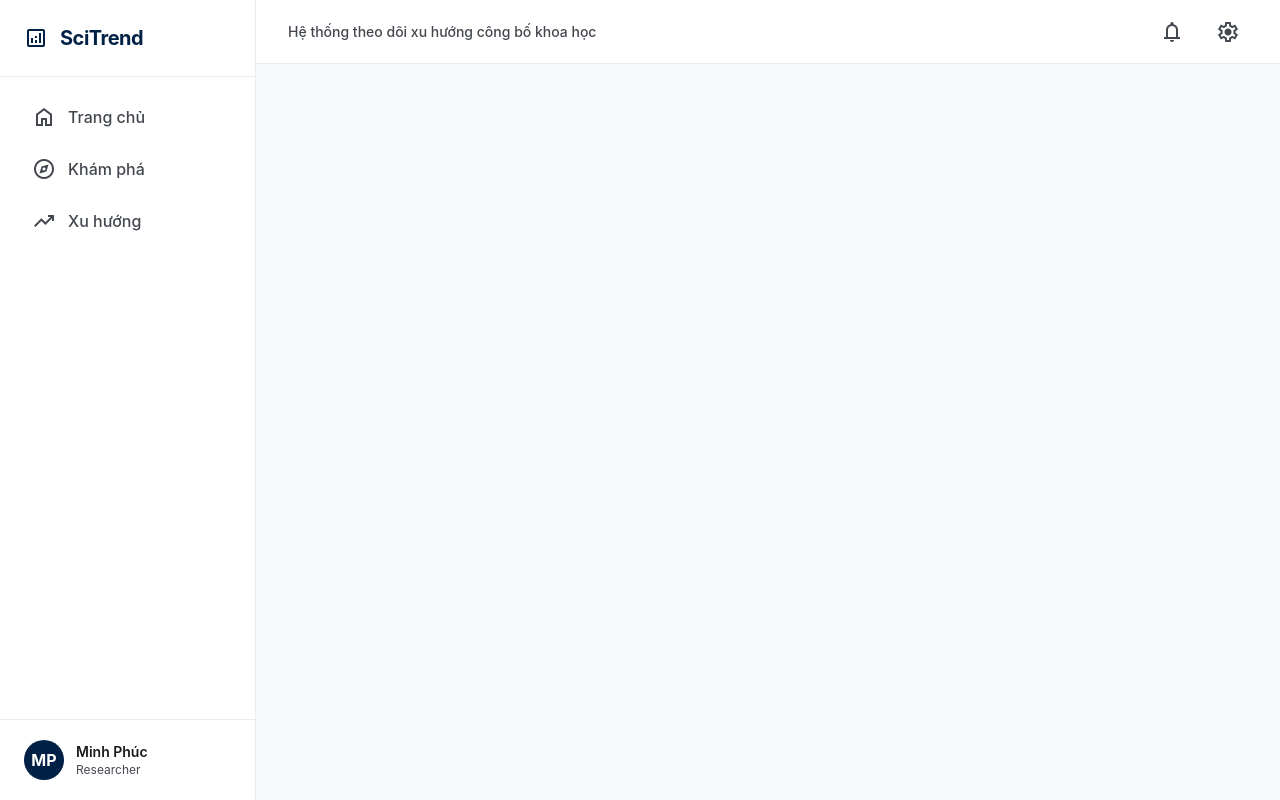
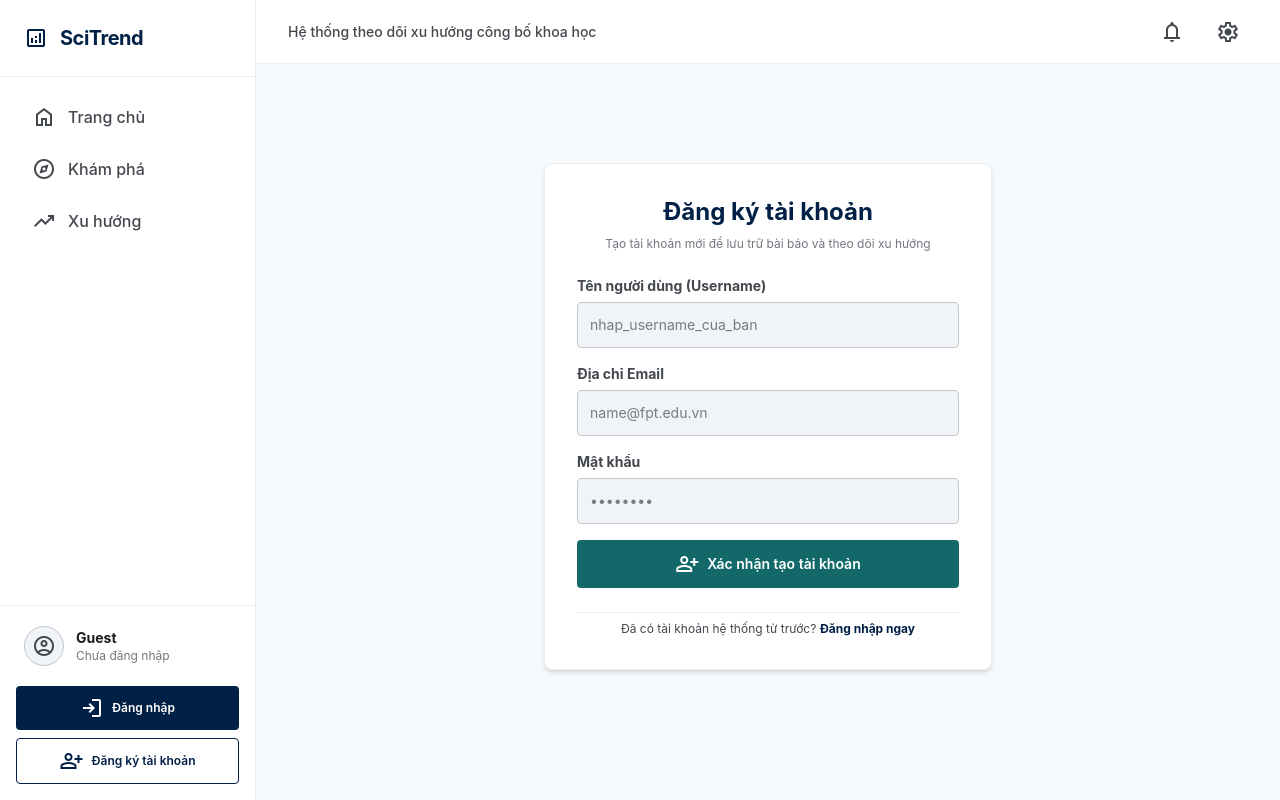
Before and after one commit to Phc253/Scientific-Trend-Front-End---SWP391, a React (Vite) app: page /register in a window 1280 px wide. Built offline with nearby package versions, Linux system fonts and the light colour scheme.

Commit message:
feat: add integrated login and register routing interfaces to sidebar

```diff
--- a/src/App.tsx
+++ b/src/App.tsx
@@ -4,6 +4,8 @@ import Layout from "./components/Layout";
 import Home from "./pages/Home";
 import Search from "./pages/Search";
 import Dashboard from "./pages/Dashboard";
+import Login from "./pages/Login";
+import Register from "./pages/Register";
 
 const App: React.FC = () => {
   return (
@@ -15,6 +17,8 @@ const App: React.FC = () => {
           <Route path="/" element={<Home />} />
           <Route path="/search" element={<Search />} />
           <Route path="/dashboard" element={<Dashboard />} />
+          <Route path="/login" element={<Login />} />
+          <Route path="/register" element={<Register />} />
         </Routes>
       </Layout>
     </Router>
--- a/src/components/Layout.tsx
+++ b/src/components/Layout.tsx
@@ -46,15 +46,41 @@ const Layout: React.FC<{ children: React.ReactNode }> = ({ children }) => {
         </nav>
 
         {/* Thông tin tài khoản người dùng đăng nhập ở góc dưới cùng Sidebar */}
-        <div className="p-4 border-t border-[#ebeef0]">
+        <div className="p-4 border-t border-[#ebeef0] space-y-3">
           <div className="flex items-center gap-3 px-2 py-1">
-            <div className="w-10 h-10 rounded-full bg-[#002045] text-white flex items-center justify-center font-bold">
-              MP
+            {/* Avatar mặc định cho khách (Guest Icon) */}
+            <div className="w-10 h-10 rounded-full bg-[#f1f4f6] text-[#43474e] flex items-center justify-center border border-[#c4c6cf]">
+              <span className="material-symbols-outlined text-xl">
+                account_circle
+              </span>
             </div>
             <div>
-              <p className="text-sm font-semibold text-[#181c1e]">Minh Phúc</p>
-              <p className="text-xs text-[#43474e]">Researcher</p>
+              <p className="text-sm font-bold text-[#181c1e]">Guest</p>
+              <p className="text-xs text-[#74777f]">Chưa đăng nhập</p>
             </div>
+          </div>
+
+          {/* Các nút điều hướng Đăng nhập & Đăng ký sử dụng đúng hệ màu thương hiệu */}
+          <div className="flex flex-col gap-2 pt-1">
+            {/* Nút Đăng nhập: Đậm màu chủ đạo (Primary Filled Button) */}
+            <Link
+              to="/login"
+              className="w-full bg-[#002045] hover:opacity-90 text-white text-xs font-semibold py-2.5 px-4 rounded flex items-center justify-center gap-2 transition-all duration-200"
+            >
+              <span className="material-symbols-outlined text-sm">login</span>
+              Đăng nhập
+            </Link>
+
+            {/* Nút Đăng ký: Đường viền mảnh (Secondary Outlined Button) */}
+            <Link
+              to="/register"
+              className="w-full border border-[#002045] text-[#002045] hover:bg-[#f1f4f6] text-xs font-semibold py-2.5 px-4 rounded flex items-center justify-center gap-2 transition-all duration-200"
+            >
+              <span className="material-symbols-outlined text-sm">
+                person_add
+              </span>
+              Đăng ký tài khoản
+            </Link>
           </div>
         </div>
       </aside>
--- /dev/null
+++ b/src/pages/Login.tsx
@@ -0,0 +1,83 @@
+import React, { useState } from "react";
+import { Link } from "react-router-dom";
+
+const Login: React.FC = () => {
+  // Quản lý trạng thái nhập liệu theo đúng DTO LoginRequest của Back-end
+  const [email, setEmail] = useState("");
+  const [password, setPassword] = useState("");
+
+  const handleSubmit = (e: React.FormEvent) => {
+    e.preventDefault();
+    console.log("Dữ liệu đăng nhập gửi lên API:", { email, password });
+    // Tuần 4-10: Nhóm sẽ viết hàm fetch() hoặc axios.post() gọi API /api/Account/login tại đây
+  };
+
+  return (
+    <div className="min-h-[80vh] flex items-center justify-center animate-fadeIn">
+      <div className="bg-white p-8 rounded-lg border border-[#ebeef0] shadow-md w-full max-w-md space-y-6">
+        {/* Tiêu đề trang */}
+        <div className="text-center space-y-2">
+          <h2 className="text-2xl font-bold text-[#002045]">
+            Đăng nhập hệ thống
+          </h2>
+          <p className="text-xs text-[#74777f]">
+            Sử dụng tài khoản học thuật của bạn để tiếp tục
+          </p>
+        </div>
+
+        {/* Form nhập liệu */}
+        <form onSubmit={handleSubmit} className="space-y-4 text-sm">
+          {/* Ô nhập Email */}
+          <div className="space-y-1.5">
+            <label className="block font-bold text-[#43474e]">
+              Địa chỉ Email
+            </label>
+            <input
+              type="email"
+              required
+              placeholder="name@fpt.edu.vn"
+              className="w-full p-3 bg-[#f1f4f6] border border-[#c4c6cf] rounded focus:outline-none focus:border-[#13696a] focus:ring-1 focus:ring-[#13696a] transition-all"
+              value={email}
+              onChange={(e) => setEmail(e.target.value)}
+            />
+          </div>
+
+          {/* Ô nhập Mật khẩu */}
+          <div className="space-y-1.5">
+            <label className="block font-bold text-[#43474e]">Mật khẩu</label>
+            <input
+              type="password"
+              required
+              placeholder="••••••••"
+              className="w-full p-3 bg-[#f1f4f6] border border-[#c4c6cf] rounded focus:outline-none focus:border-[#13696a] focus:ring-1 focus:ring-[#13696a] transition-all"
+              value={password}
+              onChange={(e) => setPassword(e.target.value)}
+            />
+          </div>
+
+          {/* Nút bấm Đăng nhập: Áp dụng đúng mã màu Primary Filled của hệ thống */}
+          <button
+            type="submit"
+            className="w-full bg-[#002045] hover:opacity-95 text-white font-semibold py-3 rounded transition-opacity mt-2 cursor-pointer flex items-center justify-center gap-2"
+          >
+            <span className="material-symbols-outlined text-sm">login</span>
+            Xác nhận đăng nhập
+          </button>
+        </form>
+
+        {/* Liên kết chuyển hướng nhanh */}
+        <div className="text-center text-xs text-[#43474e] pt-2 border-t border-[#ebeef0]">
+          Chưa có tài khoản nghiên cứu?{" "}
+          <Link
+            to="/register"
+            className="text-[#13696a] font-bold hover:underline"
+          >
+            Đăng ký ngay tại đây
+          </Link>
+        </div>
+      </div>
+    </div>
+  );
+};
+
+export default Login;
--- /dev/null
+++ b/src/pages/Register.tsx
@@ -0,0 +1,101 @@
+import React, { useState } from "react";
+import { Link } from "react-router-dom";
+
+const Register: React.FC = () => {
+  // Quản lý trạng thái dữ liệu nhập vào theo đúng cấu trúc RegisterRequest của Back-end
+  const [username, setUsername] = useState("");
+  const [email, setEmail] = useState("");
+  const [password, setPassword] = useState("");
+
+  const handleSubmit = (e: React.FormEvent) => {
+    e.preventDefault();
+    console.log("Dữ liệu đăng ký gửi lên API:", { username, email, password });
+    // Tuần 4-10: Nhóm sẽ viết hàm fetch() hoặc axios.post() gọi API /api/Account/register tại đây
+  };
+
+  return (
+    <div className="min-h-[80vh] flex items-center justify-center animate-fadeIn">
+      <div className="bg-white p-8 rounded-lg border border-[#ebeef0] shadow-md w-full max-w-md space-y-6">
+        {/* Tiêu đề trang */}
+        <div className="text-center space-y-2">
+          <h2 className="text-2xl font-bold text-[#002045]">
+            Đăng ký tài khoản
+          </h2>
+          <p className="text-xs text-[#74777f]">
+            Tạo tài khoản mới để lưu trữ bài báo và theo dõi xu hướng
+          </p>
+        </div>
+
+        {/* Form nhập liệu */}
+        <form onSubmit={handleSubmit} className="space-y-4 text-sm">
+          {/* Ô nhập Tên tài khoản */}
+          <div className="space-y-1.5">
+            <label className="block font-bold text-[#43474e]">
+              Tên người dùng (Username)
+            </label>
+            <input
+              type="text"
+              required
+              placeholder="nhap_username_cua_ban"
+              className="w-full p-3 bg-[#f1f4f6] border border-[#c4c6cf] rounded focus:outline-none focus:border-[#13696a] focus:ring-1 focus:ring-[#13696a] transition-all"
+              value={username}
+              onChange={(e) => setUsername(e.target.value)}
+            />
+          </div>
+
+          {/* Ô nhập Email */}
+          <div className="space-y-1.5">
+            <label className="block font-bold text-[#43474e]">
+              Địa chỉ Email
+            </label>
+            <input
+              type="email"
+              required
+              placeholder="name@fpt.edu.vn"
+              className="w-full p-3 bg-[#f1f4f6] border border-[#c4c6cf] rounded focus:outline-none focus:border-[#13696a] focus:ring-1 focus:ring-[#13696a] transition-all"
+              value={email}
+              onChange={(e) => setEmail(e.target.value)}
+            />
+          </div>
+
+          {/* Ô nhập Mật khẩu */}
+          <div className="space-y-1.5">
+            <label className="block font-bold text-[#43474e]">Mật khẩu</label>
+            <input
+              type="password"
+              required
+              placeholder="••••••••"
+              className="w-full p-3 bg-[#f1f4f6] border border-[#c4c6cf] rounded focus:outline-none focus:border-[#13696a] focus:ring-1 focus:ring-[#13696a] transition-all"
+              value={password}
+              onChange={(e) => setPassword(e.target.value)}
+            />
+          </div>
+
+          {/* Nút bấm xác nhận Đăng ký */}
+          <button
+            type="submit"
+            className="w-full bg-[#13696a] hover:opacity-95 text-white font-semibold py-3 rounded transition-opacity mt-2 cursor-pointer flex items-center justify-center gap-2"
+          >
+            <span className="material-symbols-outlined text-sm">
+              person_add
+            </span>
+            Xác nhận tạo tài khoản
+          </button>
+        </form>
+
+        {/* Liên kết chuyển đổi nhanh sang đăng nhập */}
+        <div className="text-center text-xs text-[#43474e] pt-2 border-t border-[#ebeef0]">
+          Đã có tài khoản hệ thống từ trước?{" "}
+          <Link
+            to="/login"
+            className="text-[#002045] font-bold hover:underline"
+          >
+            Đăng nhập ngay
+          </Link>
+        </div>
+      </div>
+    </div>
+  );
+};
+
+export default Register;
```
